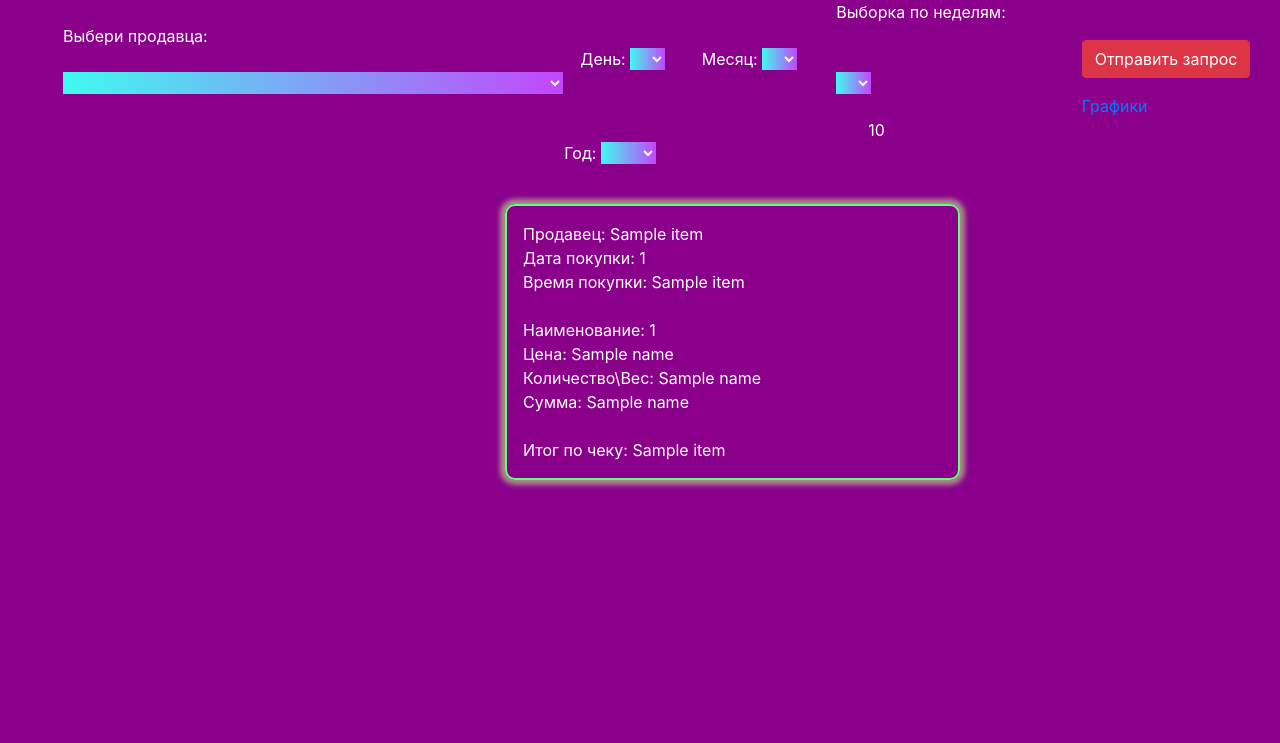
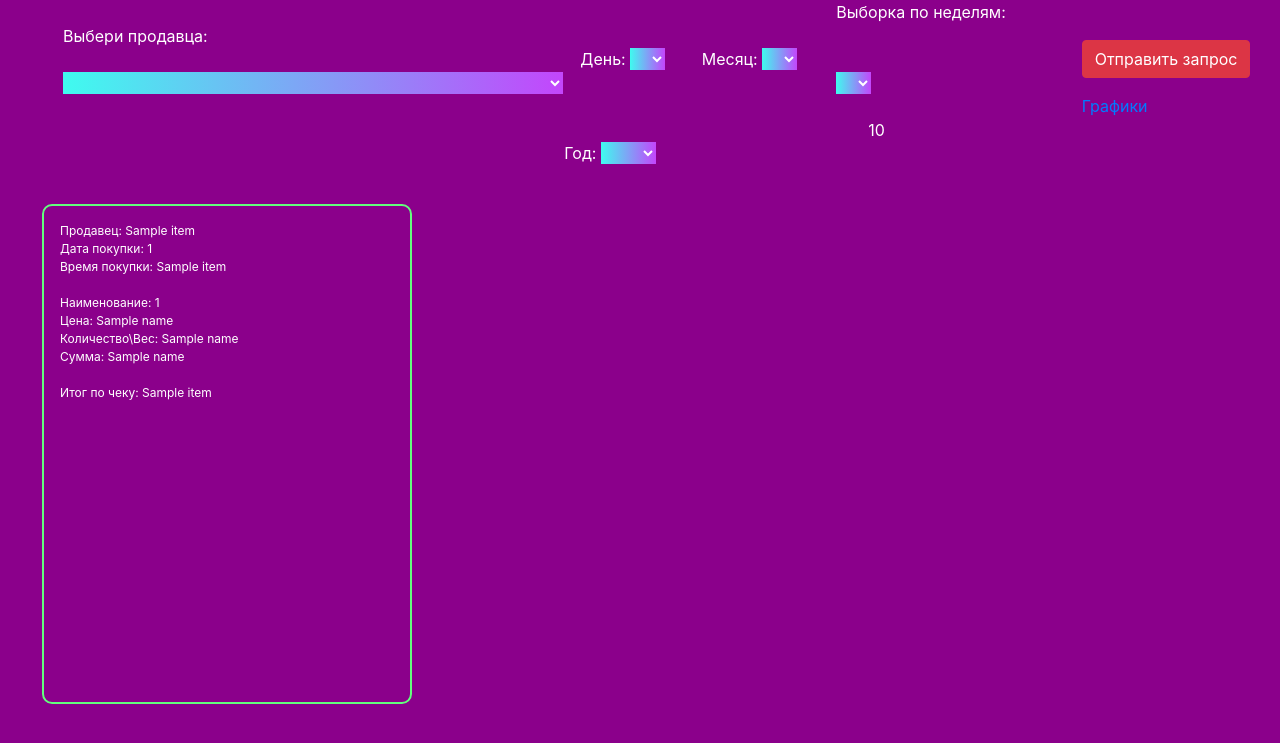
Before and after one commit to TurtleOld/budget_interface_flask, a Flask app: template templates/index.html in a window 1280 px wide. Shown: the top 743 px of the page. Run offline with Flask 2, Linux system fonts and the light colour scheme; the template is opened without the code that fills it: most values are stand-ins (such as "Sample title", 1, 10 or a date in 2020); parts of the project's set-up code (start-up, migrations or seed data) failed here and were passed over; some libraries are stand-ins or nearby versions.

Commit message:
Зафиксировал размеры карточки чека + сделал скролл

```diff
--- a/static/css/styles.css
+++ b/static/css/styles.css
@@ -26,19 +26,20 @@ option {
 .cards {
     display: flex;
     flex-direction:  row;
-    justify-content: center;
     flex-wrap: wrap;
     margin-left: 10px;
 
 }
 
 .cards p {
+    overflow: scroll;
+    margin-left: 2px;
     padding: 1rem;
     border: 2px solid #63ff7d;
-    width: 455px;
-    height: auto;
+    font-size: 12px;
+    width: 370px;
+    height: 500px;
     border-radius: 10px;
-    box-shadow: 0px 0px 5px 5px rgba(190, 232, 138, 0.6);
 }
 
 .container-fluid {
```
